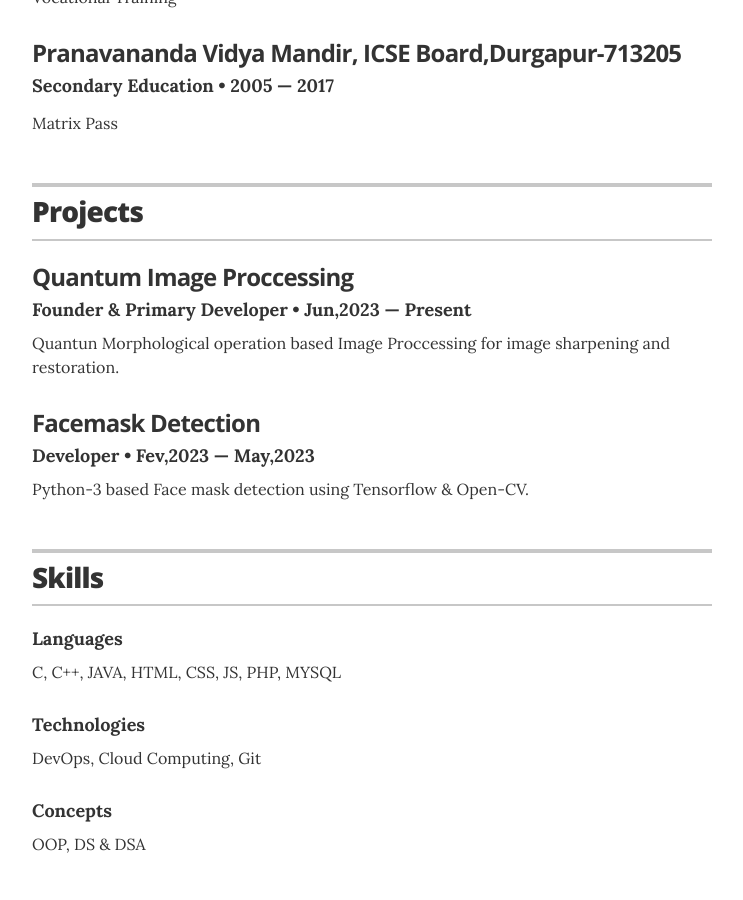
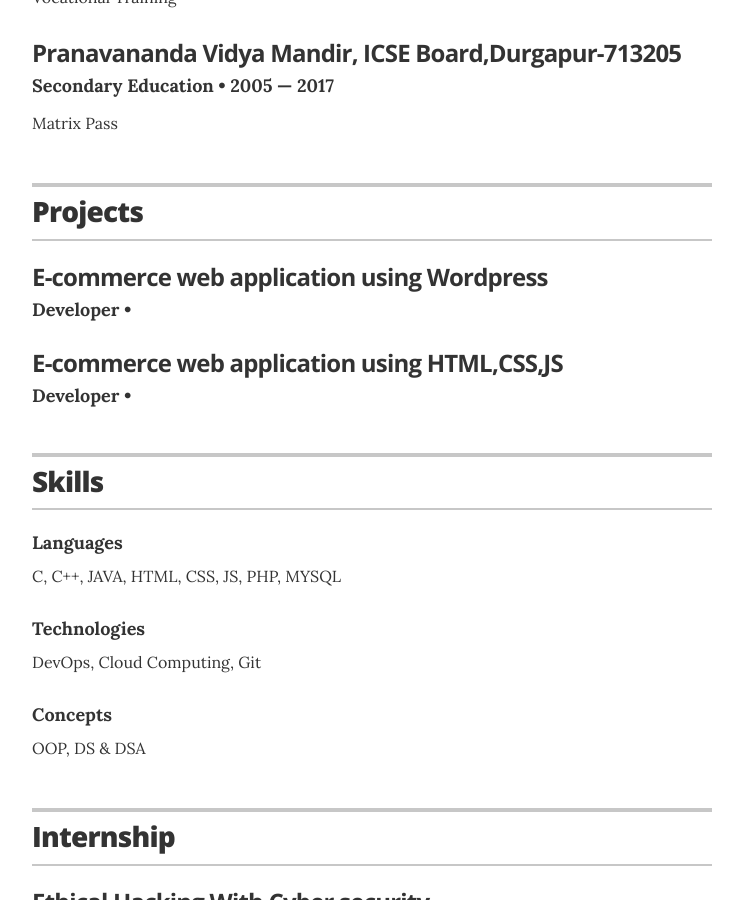
Before and after one commit to HyperDevil-X/Resume, a Jekyll site: the page built from index.html, in a window 1280 px wide and 900 px high, scrolled down 1405 px. Shown: the whole window, without its empty margins (268-1011 px from the left). Built offline with Jekyll 4.4.1, drawn with Linux system fonts in a browser that asks for light colours.

Commit message:
Update projects.yml

```diff
--- a/_data/projects.yml
+++ b/_data/projects.yml
@@ -2,15 +2,15 @@
 # uncomment the urls if you wish to display them, and add your own URL
 
 # jazznotes.io
-- project: Quantum Image Proccessing
-  role: Founder & Primary Developer
-  duration: Jun,2023 &mdash; Present
+- project: E-commerce web application using Wordpress
+  role: Developer
+  #duration: Jun,2023 &mdash; Present
   # url: "#"
-  description: Quantun Morphological operation based Image Proccessing for image sharpening and restoration.
+  #description: Quantun Morphological operation based Image Proccessing for image sharpening and restoration.
 
 # Springfield Community Outreach Group
-- project: Facemask Detection
+- project: E-commerce web application using HTML,CSS,JS
   role: Developer
-  duration: Fev,2023 &mdash; May,2023
+  #duration: Fev,2023 &mdash; May,2023
   # url: "#"
-  description: Python-3 based Face mask detection using Tensorflow & Open-CV.
+  #description: Python-3 based Face mask detection using Tensorflow & Open-CV.
```
